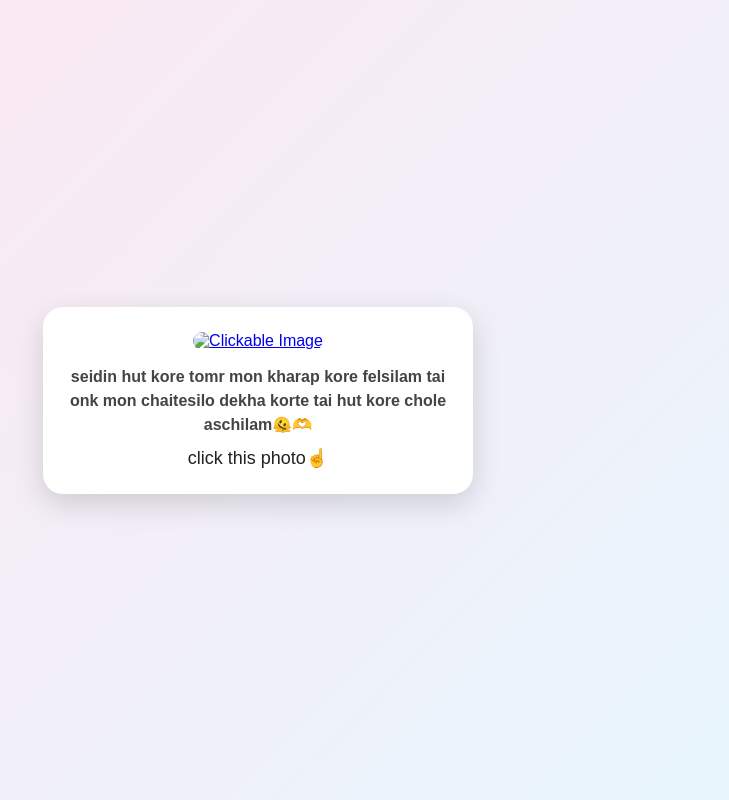
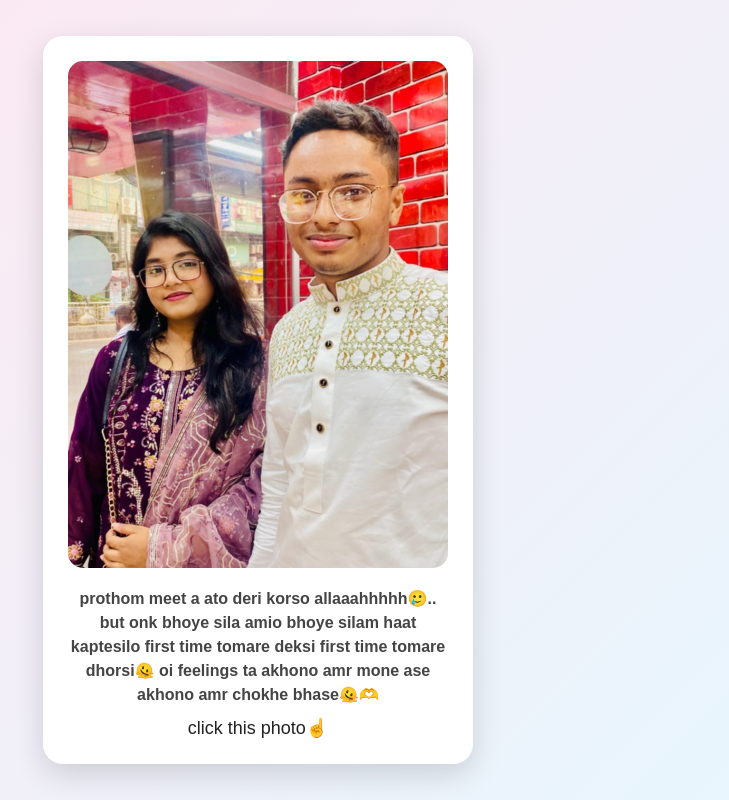
Before and after one commit to cocradowan-collab/10, a plain HTML site: page index.html in a window 1280 px wide. Shown: the whole page, without its empty margins (382-1111 px from the left). Drawn offline with Linux system fonts and the light colour scheme.

Commit message:
Update index.html

```diff
--- a/index.html
+++ b/index.html
@@ -73,12 +73,12 @@ body{
 
 <div class="card">
 
-    <a href="https://cocradowan-collab.github.io/before-before-before-/">
-        <img src="winter.jpg" alt="Clickable Image">
+    <a href="https://cocradowan-collab.github.io/8th/">
+        <img src="1.jpg" alt="Clickable Image">
     </a>
 
     <div class="caption">
-        <b>seidin hut kore tomr mon kharap kore felsilam tai onk mon chaitesilo dekha korte tai hut kore chole aschilam🫠🫶</b>
+        <b>prothom meet a ato deri korso allaaahhhhh🥲.. but onk bhoye sila amio bhoye silam haat kaptesilo first time tomare deksi first time tomare dhorsi🫠 oi feelings ta akhono amr mone ase akhono amr chokhe bhase🫠🫶</b>
     </div>
 
     <div class="pointer">
```
